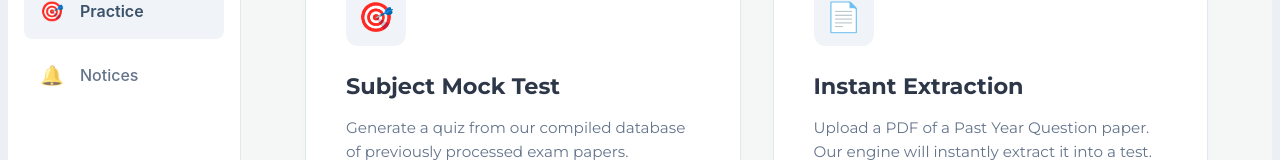
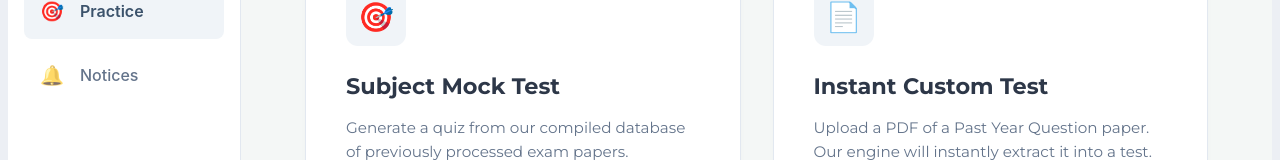
Before and after one commit to iamanuragdn/ForenSync, a React app in the folder frontend/: page /practice in a window 1280 px wide. Shown: the part 323-483 px from the top of the page. Built offline with nearby package versions, Linux system fonts and the light colour scheme; no server answers; the HTML template or start-up script is replaced by a standard one.

Commit message:
Update MockTest.jsx

```diff
--- a/frontend/src/Components/MockTest.jsx
+++ b/frontend/src/Components/MockTest.jsx
@@ -216,7 +216,7 @@ function MockTest() {
         {/* Card 2: Upload Test */}
         <div className="practice-card">
           <div className="card-icon-wrapper"><span className="card-icon">📄</span></div>
-          <h2>Instant Extraction</h2>
+          <h2>Instant Custom Test</h2>
           <p>Upload a PDF of a Past Year Question paper. Our engine will instantly extract it into a test.</p>
 
           <div className="action-area">
```
